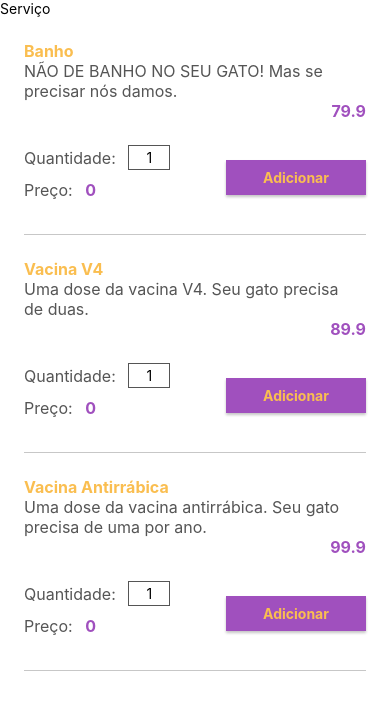
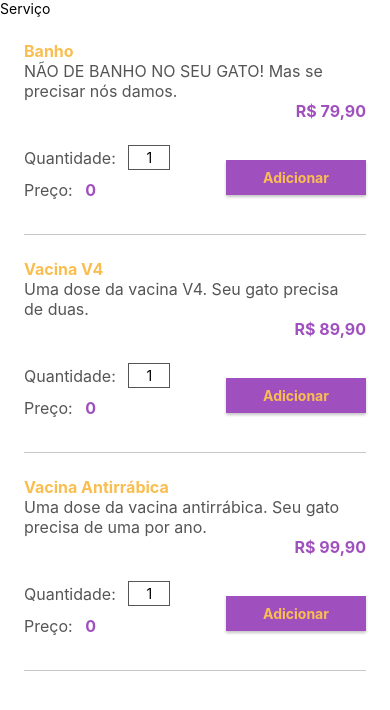
Before and after one commit to Jeffbreno/gatito-alura, a React Native app: screen / in a window 390 px wide. Shown: the top 710 px of the page. Built offline with nearby package versions, Linux system fonts and the light colour scheme.

Commit message:
18092023_1756

```diff
--- a/App.js
+++ b/App.js
@@ -1,4 +1,6 @@
 import React from "react";
+import "intl";
+import "intl/locale-data/jsonp/pt-BR";
 
 import Servicos from "./src/telas/Servicos";
 
--- a/package.json
+++ b/package.json
@@ -12,6 +12,7 @@
     "@expo/webpack-config": "^19.0.0",
     "expo": "~49.0.10",
     "expo-status-bar": "~1.6.0",
+    "intl": "^1.2.5",
     "react": "18.2.0",
     "react-dom": "^18.2.0",
     "react-native": "0.72.4",
--- a/src/telas/Servicos/Item/index.js
+++ b/src/telas/Servicos/Item/index.js
@@ -14,7 +14,12 @@ export default function Item({ nome, preco, descricao }) {
       <View style={estilos.informacao}>
         <Text style={estilos.nome}>{nome}</Text>
         <Text style={estilos.descricao}>{descricao}</Text>
-        <Text style={estilos.preco}>{preco}</Text>
+        <Text style={estilos.preco}>
+          {Intl.NumberFormat("pt-BR", {
+            style: "currency",
+            currency: "BRL",
+          }).format(preco)}
+        </Text>
       </View>
       <View style={estilos.carrinho}>
         <View>
```
Also changed, not shown: 1 other file (tests, documents, lock files or other folders).
